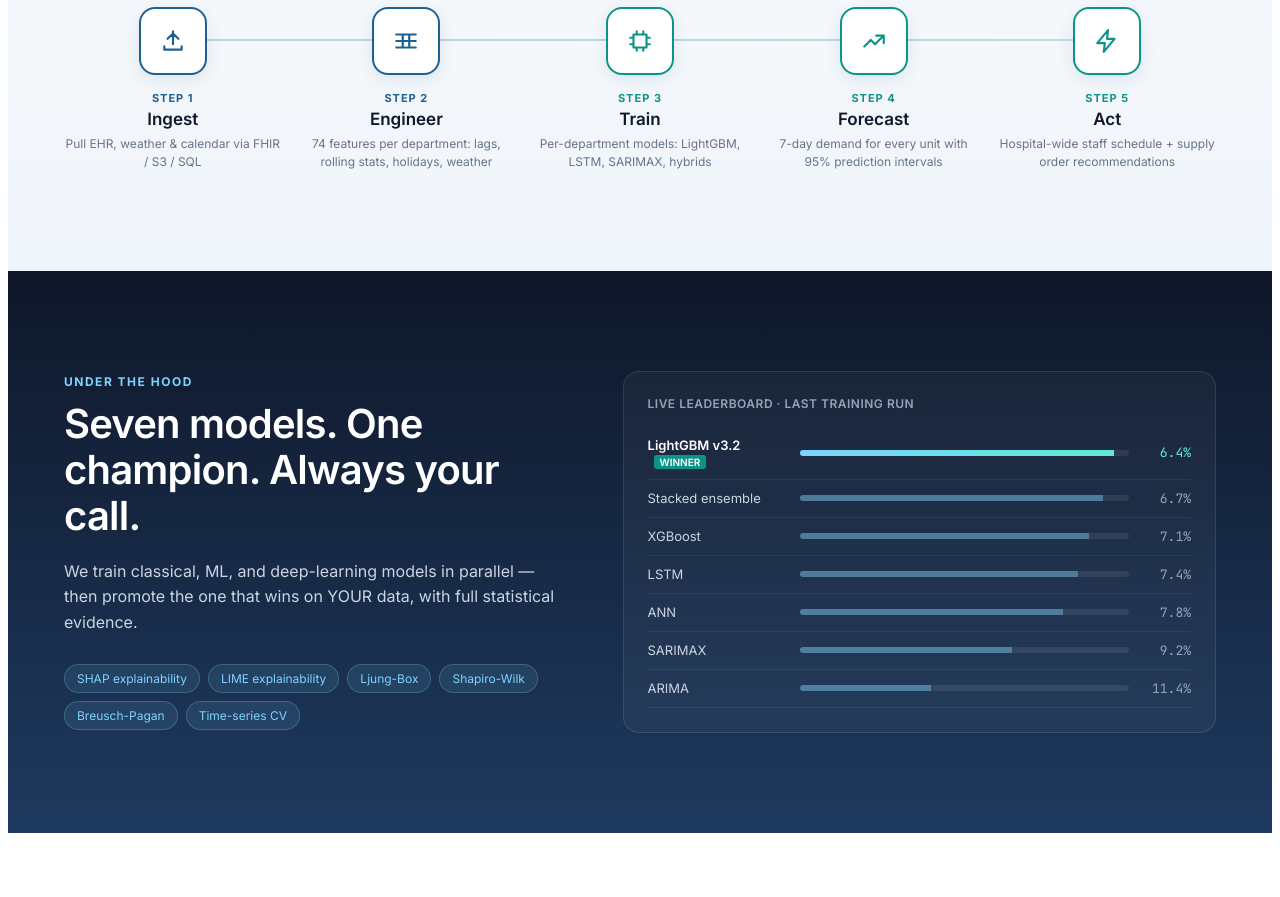
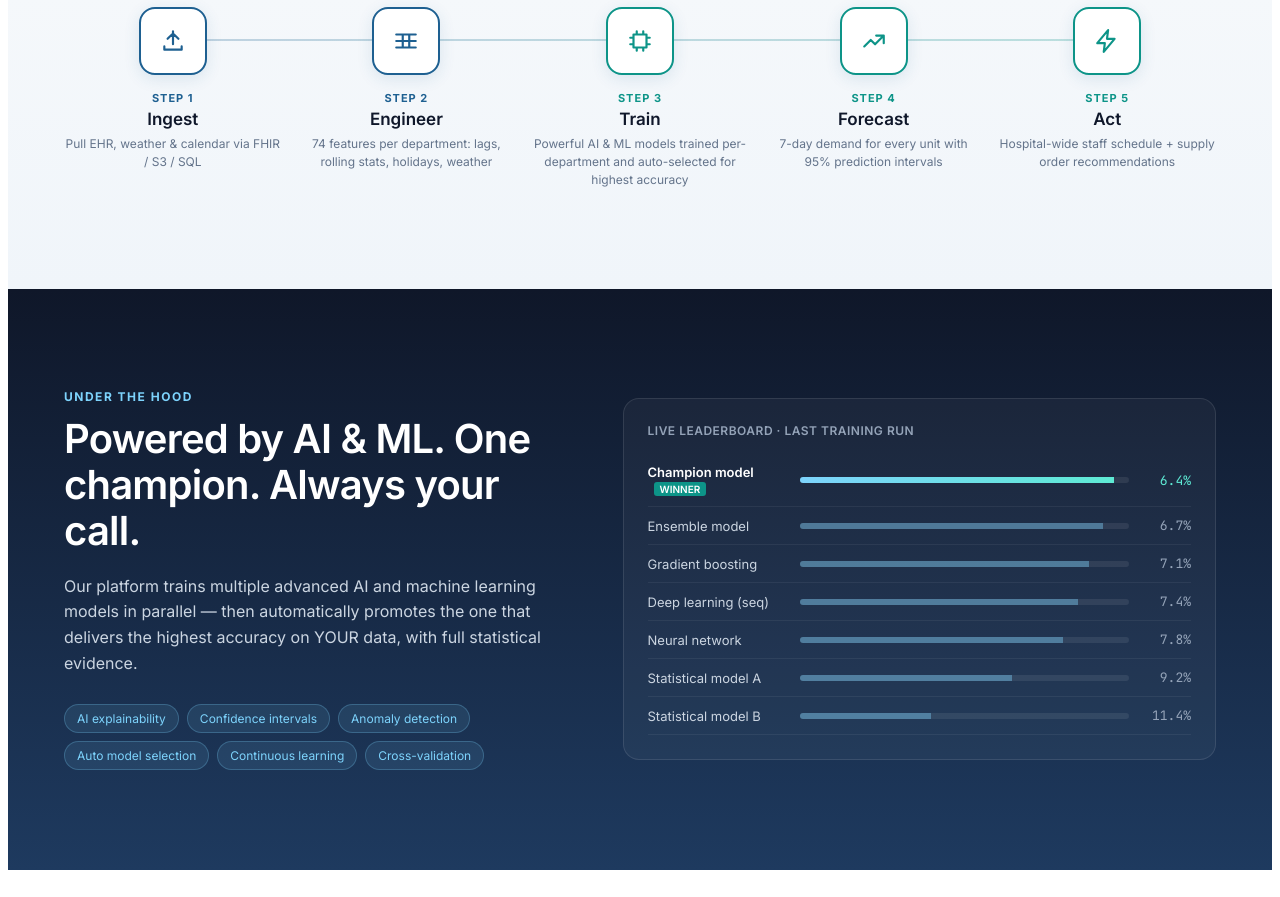
Before and after one commit to Jonathan-Lukwichi/redesing-of-ui-and-ux-forecasting-tools, a React (Vite) app: page / in a window 1280 px wide. Shown: the part 1900-2797 px from the top of the page. Built offline with nearby package versions, Linux system fonts and the light colour scheme; the HTML template or start-up script is replaced by a standard one.

Commit message:
Remove specific ML model names from landing page
Replace LightGBM, XGBoost, LSTM, ARIMA etc. with generic AI/ML language.
Update tech tags and leaderboard to use capability descriptions instead.

https://claude.ai/code/session_01SJd6abK6HBEH8fVihq5h2B

```diff
--- a/src/pages/Landing.jsx
+++ b/src/pages/Landing.jsx
@@ -55,7 +55,7 @@ export default function Landing({ onNavigate }) {
           <div>
             <div style={{ display: 'inline-flex', alignItems: 'center', gap: 8, padding: '6px 14px', background: 'rgba(125,211,252,0.15)', border: '1px solid rgba(125,211,252,0.35)', borderRadius: 999, fontSize: 12, fontWeight: 600, color: '#7dd3fc', letterSpacing: 0.4, marginBottom: 28 }}>
               <span style={{ width: 6, height: 6, background: '#7dd3fc', borderRadius: '50%' }} />
-              NEW · LightGBM v3.2 · 96% forecast accuracy · 14 departments
+              NEW · AI-Powered · 96% forecast accuracy · 14 departments
             </div>
             <h1 style={{ fontSize: 64, fontWeight: 600, lineHeight: 1.05, letterSpacing: '-1.5px', margin: '0 0 24px 0' }}>
               Forecast demand.<br />
@@ -201,7 +201,7 @@ export default function Landing({ onNavigate }) {
             {[
               { n: 1, t: 'Ingest', d: 'Pull EHR, weather & calendar via FHIR / S3 / SQL', icon: 'upload', c: '#1e6091' },
               { n: 2, t: 'Engineer', d: '74 features per department: lags, rolling stats, holidays, weather', icon: 'table', c: '#1e6091' },
-              { n: 3, t: 'Train', d: 'Per-department models: LightGBM, LSTM, SARIMAX, hybrids', icon: 'cpu', c: '#0d9488' },
+              { n: 3, t: 'Train', d: 'Powerful AI & ML models trained per-department and auto-selected for highest accuracy', icon: 'cpu', c: '#0d9488' },
               { n: 4, t: 'Forecast', d: '7-day demand for every unit with 95% prediction intervals', icon: 'forecast', c: '#0d9488' },
               { n: 5, t: 'Act', d: 'Hospital-wide staff schedule + supply order recommendations', icon: 'bolt', c: '#0d9488' },
             ].map((s) => (
@@ -224,19 +224,19 @@ export default function Landing({ onNavigate }) {
           <div style={{ display: 'grid', gridTemplateColumns: '1fr 1.2fr', gap: 64, alignItems: 'center' }}>
             <div>
               <div style={{ fontSize: 12, fontWeight: 700, letterSpacing: 1.5, color: '#7dd3fc', textTransform: 'uppercase', marginBottom: 12 }}>Under the hood</div>
-              <h2 style={{ fontSize: 40, fontWeight: 600, letterSpacing: '-0.8px', margin: '0 0 20px 0', lineHeight: 1.15 }}>Seven models. One champion. Always your call.</h2>
+              <h2 style={{ fontSize: 40, fontWeight: 600, letterSpacing: '-0.8px', margin: '0 0 20px 0', lineHeight: 1.15 }}>Powered by AI & ML. One champion. Always your call.</h2>
               <p style={{ fontSize: 16, color: '#cbd5e1', lineHeight: 1.6, margin: '0 0 28px 0' }}>
-                We train classical, ML, and deep-learning models in parallel — then promote the one that wins on YOUR data, with full statistical evidence.
+                Our platform trains multiple advanced AI and machine learning models in parallel — then automatically promotes the one that delivers the highest accuracy on YOUR data, with full statistical evidence.
               </p>
               <div style={{ display: 'flex', gap: 8, flexWrap: 'wrap' }}>
-                {['SHAP explainability', 'LIME explainability', 'Ljung-Box', 'Shapiro-Wilk', 'Breusch-Pagan', 'Time-series CV'].map((c) => (
+                {['AI explainability', 'Confidence intervals', 'Anomaly detection', 'Auto model selection', 'Continuous learning', 'Cross-validation'].map((c) => (
                   <span key={c} style={{ padding: '6px 12px', background: 'rgba(125,211,252,0.1)', border: '1px solid rgba(125,211,252,0.25)', borderRadius: 999, fontSize: 12, color: '#7dd3fc' }}>{c}</span>
                 ))}
               </div>
             </div>
             <div style={{ background: 'rgba(255,255,255,0.04)', border: '1px solid rgba(255,255,255,0.1)', borderRadius: 16, padding: 24 }}>
               <div style={{ fontSize: 12, color: '#94a3b8', marginBottom: 16, textTransform: 'uppercase', letterSpacing: 0.5, fontWeight: 600 }}>Live leaderboard · last training run</div>
-              {[['LightGBM v3.2', 6.4, true], ['Stacked ensemble', 6.7, false], ['XGBoost', 7.1, false], ['LSTM', 7.4, false], ['ANN', 7.8, false], ['SARIMAX', 9.2, false], ['ARIMA', 11.4, false]].map(([n, v, best]) => (
+              {[['Champion model', 6.4, true], ['Ensemble model', 6.7, false], ['Gradient boosting', 7.1, false], ['Deep learning (seq)', 7.4, false], ['Neural network', 7.8, false], ['Statistical model A', 9.2, false], ['Statistical model B', 11.4, false]].map(([n, v, best]) => (
                 <div key={n} style={{ display: 'flex', alignItems: 'center', gap: 12, padding: '10px 0', borderBottom: '1px solid rgba(255,255,255,0.06)' }}>
                   <div style={{ width: 140, fontSize: 13, color: best ? 'white' : '#cbd5e1', fontWeight: best ? 600 : 400 }}>
                     {n} {best && <span style={{ marginLeft: 6, fontSize: 10, padding: '1px 6px', background: '#0d9488', color: 'white', borderRadius: 3 }}>WINNER</span>}
```
